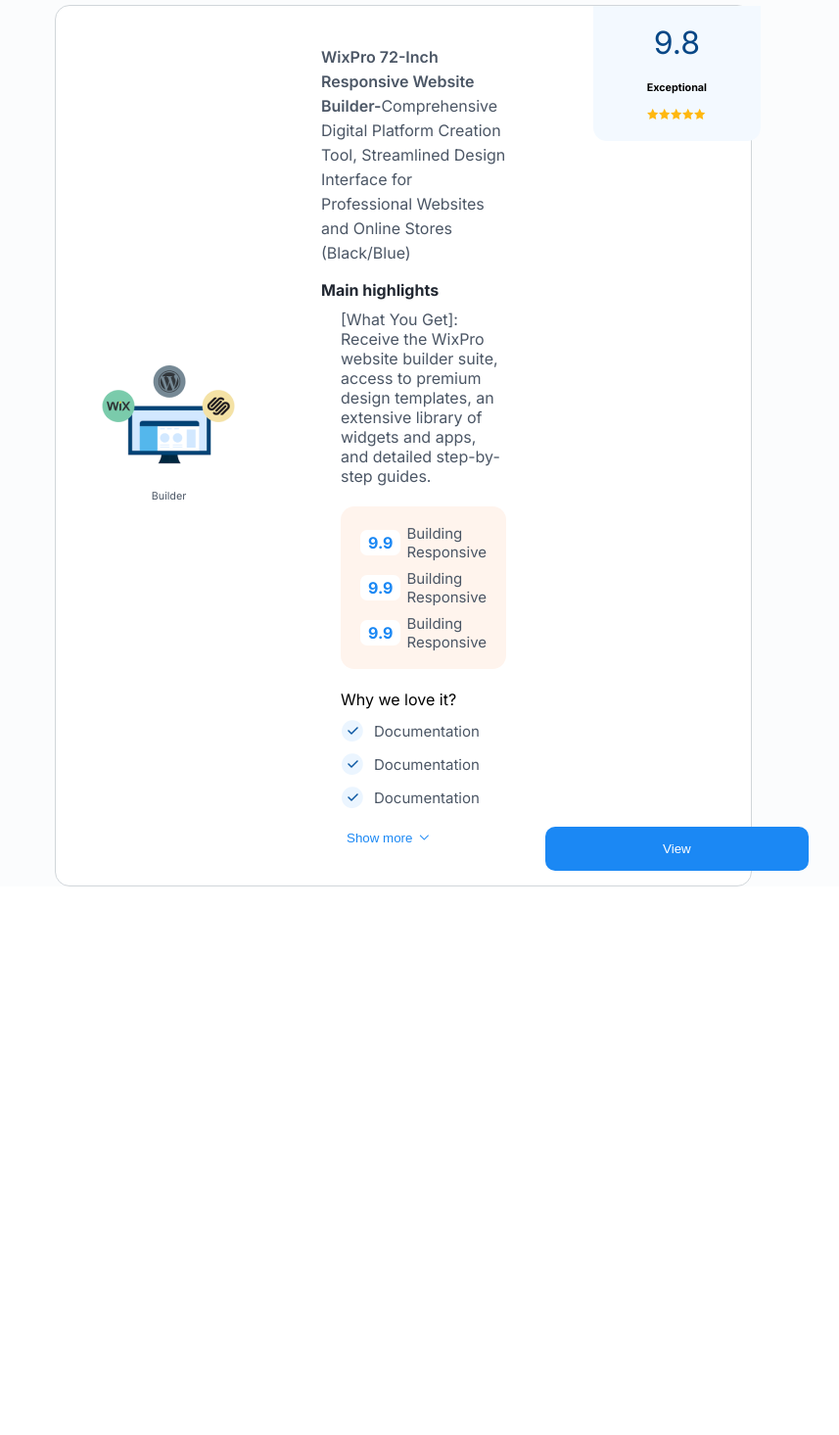
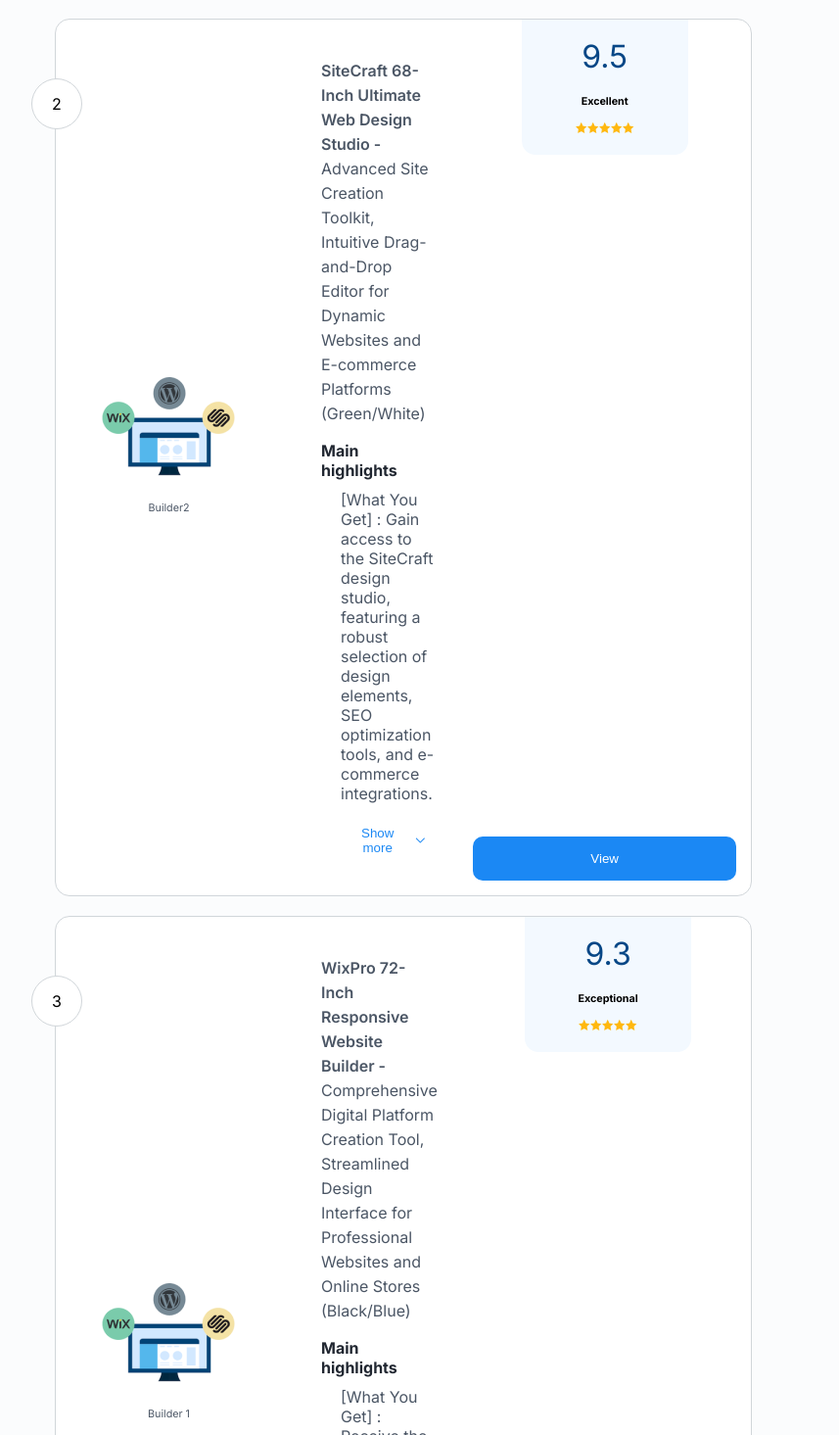
Before and after one commit to Xlongclaw/radiant-riches-llc-assignment, a Next.js app: page / in a window 1280 px wide. Shown: the part 1185-2650 px from the top of the page at 98% size, without its empty margins (228-1085 px from the left). Before the commit the page ends 2110 px from the top, so only its background shows below. Built offline with nearby package versions, Linux system fonts and the light colour scheme.

Commit message:
created normal builderWrapper

```diff
--- a/src/components/BuilderContainer/BuilderContainer.tsx
+++ b/src/components/BuilderContainer/BuilderContainer.tsx
@@ -1,11 +1,14 @@
+"use client";
+import { BUILDERS_DATA } from "@constants";
 import BuilderWrapper from "../BuilderWrapper/BuilderWrapper";
 import styles from "./BuilderContainer.module.scss";
 
 const BuilderContainer = () => {
   return (
     <div className={styles.container}>
-      <BuilderWrapper type="normal" />
-      <BuilderWrapper type="normal" />
+      {BUILDERS_DATA.map((builder, i) => (
+        <BuilderWrapper key={`BUILDER_${i}`} type="normal" data={builder} />
+      ))}
     </div>
   );
 };
--- a/src/components/BuilderDescription/BuilderDescription.tsx
+++ b/src/components/BuilderDescription/BuilderDescription.tsx
@@ -1,14 +1,15 @@
 import styles from "./BuilderDescription.module.scss";
-const BuilderDescription = () => {
+const BuilderDescription = ({
+  title,
+  description,
+}: {
+  title: string;
+  description: string;
+}) => {
   return (
     <div className={styles.container}>
-      <span className={styles.titleText}>
-        WixPro 72-Inch Responsive Website Builder-
-      </span>
-      <span className={styles.description}>
-        Comprehensive Digital Platform Creation Tool, Streamlined Design
-        Interface for Professional Websites and Online Stores (Black/Blue)
-      </span>
+      <span className={styles.titleText}>{title} - </span>
+      <span className={styles.description}>{description}</span>
     </div>
   );
 };
--- a/src/components/BuilderWrapper/BuilderWrapper.module.scss
+++ b/src/components/BuilderWrapper/BuilderWrapper.module.scss
@@ -8,6 +8,7 @@
   display: flex;
   border-radius: 15px;
   border: 1px solid colors.$white-fade-1;
+  position: relative;
 }
 
 .textContainer {
@@ -22,3 +23,17 @@
   padding: 0 15px 15px 0;
   align-items: center;
 }
+
+.sequenceIndicator {
+  background-color: colors.$white;
+  width: 50px;
+  height: 50px;
+  display: flex;
+  justify-content: center;
+  align-items: center;
+  border-radius: 1000px;
+  position: absolute;
+  top: 60px;
+  left: -25px;
+  border: 1px solid colors.$white-fade-1;
+}
--- a/src/components/BuilderWrapper/BuilderWrapper.tsx
+++ b/src/components/BuilderWrapper/BuilderWrapper.tsx
@@ -7,20 +7,35 @@
   RatingContainer,
 } from "@components";
 import styles from "./BuilderWrapper.module.scss";
+import { BuilderDataType } from "@types";
 
-const BuilderWrapper = ({ type }: { type: "compact" | "normal" }) => {
+const BuilderWrapper = ({
+  type,
+  data,
+}: {
+  type: "compact" | "normal";
+  data: BuilderDataType;
+}) => {
   if (type == "normal")
     return (
       <div className={styles.wrapper}>
-        <ImageContainer />
+        <ImageContainer image={data.image} imageTag={data.imageTag!} />
         <div className={styles.textContainer}>
-          <BuilderDescription />
-          <MainHighLight />
+          <BuilderDescription
+            description={data.description!}
+            title={data.name}
+          />
+          <MainHighLight
+            mainHighlight={data.mainHighlight}
+            mainHighlightList={data.mainHighlightList}
+            whyLove={data.whylove}
+          />
         </div>
         <div className={styles.rightContainer}>
-          <RatingContainer />
+          <RatingContainer rating={data.rating!} tags={data.tags!} />
           <Button title="View" />
         </div>
+        <div className={styles.sequenceIndicator}>{data.sequence}</div>
       </div>
     );
   return <div className={styles.wrapperCompact}></div>;
--- a/src/components/ImageContainer/ImageContainer.tsx
+++ b/src/components/ImageContainer/ImageContainer.tsx
@@ -1,10 +1,16 @@
 import Image from "next/image";
 import styles from "./ImageContainer.module.scss";
-const ImageContainer = () => {
+const ImageContainer = ({
+  image,
+  imageTag,
+}: {
+  image: any;
+  imageTag: string;
+}) => {
   return (
     <div className={styles.container}>
-      <Image src={require("../../assets/images/monitor.png")} alt="" />
-      <h6 className={styles.tag}>Builder</h6>
+      <Image src={image} alt="" />
+      <h6 className={styles.tag}>{imageTag}</h6>
     </div>
   );
 };
--- a/src/components/MainHighlight/MainHighLight.module.scss
+++ b/src/components/MainHighlight/MainHighLight.module.scss
@@ -33,6 +33,7 @@
   padding: 10px 20px;
   border-radius: 14px;
   margin-left: 20px;
+  margin-top: 10px;
 }
 
 .listItem {
--- a/src/components/MainHighlight/MainHighLight.tsx
+++ b/src/components/MainHighlight/MainHighLight.tsx
@@ -1,42 +1,42 @@
 import styles from "./MainHighLight.module.scss";
-const MainHighLight = () => {
+const MainHighLight = ({
+  mainHighlight,
+  mainHighlightList,
+  whyLove,
+}: {
+  mainHighlight: Array<{ title: string; description: string }> | undefined;
+  mainHighlightList: Array<{ rating: number; title: string }> | undefined;
+  whyLove: Array<string> | undefined;
+}) => {
   return (
     <div className={styles.highlight}>
       <h4 className={styles.heading}>Main highlights</h4>
-      <h4 className={styles.description}>
-        [What You Get]: Receive the WixPro website builder suite, access to
-        premium design templates, an extensive library of widgets and apps, and
-        detailed step-by-step guides.
+      {mainHighlight?.map((data, i) => (
+        <h4 key={`HIHGLIGHT_${i}`} className={styles.description}>
+          [{data.title}] : {data.description}
         </h4>
+      ))}
+      {mainHighlightList && (
         <div className={styles.highlightList}>
-        <div className={styles.listItem}>
-          <h4>9.9</h4>
-          <span>Building Responsive</span>
+          {mainHighlightList.map((data, i) => (
+            <div key={`HIGHLIGHT_LIST_ITEM_${i}`} className={styles.listItem}>
+              <h4>{data.rating}</h4>
+              <span>{data.title}</span>
             </div>
-        <div className={styles.listItem}>
-          <h4>9.9</h4>
-          <span>Building Responsive</span>
+          ))}
         </div>
-        <div className={styles.listItem}>
-          <h4>9.9</h4>
-          <span>Building Responsive</span>
-        </div>
-      </div>
+      )}
+      {whyLove && (
         <div className={styles.whyloveContainer}>
           <h4 className={styles.head}>Why we love it?</h4>
-        <div>
+          {whyLove.map((data, i) => (
+            <div key={`WHY_LOVE_${i}`}>
               <img src="./images/check-blue.png" alt="" />
-          <span>Documentation</span>
+              <span>{data}</span>
             </div>
-        <div>
-          <img src="./images/check-blue.png" alt="" />
-          <span>Documentation</span>
+          ))}
         </div>
-        <div>
-          <img src="./images/check-blue.png" alt="" />
-          <span>Documentation</span>
-        </div>
-      </div>
+      )}
       <button className={styles.button}>
         Show more
         <img src="./images/chevron-down-blue.png" alt="" />
--- a/src/components/RatingContainer/RatingContainer.tsx
+++ b/src/components/RatingContainer/RatingContainer.tsx
@@ -1,10 +1,16 @@
 import Image from "next/image";
 import styles from "./RatingContainer.module.scss";
-const RatingContainer = () => {
+const RatingContainer = ({
+  rating,
+  tags,
+}: {
+  rating: number;
+  tags: Array<string>;
+}) => {
   return (
     <div className={styles.container}>
-      <h6 className={styles.rating}>9.8</h6>
-      <h6 className={styles.ratingTag}>Exceptional</h6>
+      <h6 className={styles.rating}>{rating}</h6>
+      <h6 className={styles.ratingTag}>{tags[0]}</h6>
       <div className={styles.stars}>
         <Image src={require("@images/full-star.png")} alt="" />
         <Image src={require("@images/full-star.png")} alt="" />
--- a/src/constants/BUILDERS_DATA.ts
+++ b/src/constants/BUILDERS_DATA.ts
@@ -1,122 +1,83 @@
 const BUILDERS_DATA = [
   {
-    image: "",
-    imageTag: "",
-    name: "",
-    description: "",
-    discount: 0,
+    image: require("../assets/images/monitor.png"),
+    imageTag: "Builder",
+    name: "WixPro 72-Inch Responsive Website Builder",
+    description:
+      "Comprehensive Digital Platform Creation Tool, Streamlined Design Interface for Professional Websites and Online Stores (Black/Blue)",
     mainHighlight: [
       {
-        title: "",
-        description: "",
+        title: "What You get",
+        description:
+          "Receive the WixPro website builder suite, access to premium design templates, an extensive library of widgets and apps, and detailed step-by-step guides.",
       },
     ],
+    rating: 9.8,
+    tags: ["Exceptional"],
+    sequence: 1,
+    bestChoice: true,
+  },
+  {
+    image: require("../assets/images/monitor.png"),
+    imageTag: "Builder2",
+    name: "SiteCraft 68-Inch Ultimate Web Design Studio",
+    description:
+      "Advanced Site Creation Toolkit, Intuitive Drag-and-Drop Editor for Dynamic Websites and E-commerce Platforms (Green/White)",
+    mainHighlight: [
+      {
+        title: "What You Get",
+        description:
+          "Gain access to the SiteCraft design studio, featuring a robust selection of design elements, SEO optimization tools, and e-commerce integrations.",
+      },
+    ],
+    rating: 9.5,
+    tags: ["Excellent"],
+    sequence: 2,
+  },
+  {
+    image: require("../assets/images/monitor.png"),
+    imageTag: "Builder 1",
+    name: "WixPro 72-Inch Responsive Website Builder",
+    description:
+      "Comprehensive Digital Platform Creation Tool, Streamlined Design Interface for Professional Websites and Online Stores (Black/Blue)",
+    // discount: 0,
+    mainHighlight: [
+      {
+        title: "What You Get",
+        description:
+          "Receive the WixPro website builder suite, access to premium design templates, an extensive library of widgets and apps, and detailed step-by-step guides.",
+      },
+    ],
+    rating: 9.3,
+    tags: ["Exceptional"],
+    sequence: 3,
+  },
+  {
+    image: require("../assets/images/monitor.png"),
+    imageTag: "",
+    name: "CDK Resposive Builder",
+    description:
+      "An extensive library of widgets and apps, and detailed step-by-step guides",
+
     mainHighlightList: [
       {
-        rating: 0,
-        title: "",
+        rating: 9.9,
+        title: "Build Responsive",
       },
       {
-        rating: 0,
-        title: "",
+        rating: 8.9,
+        title: "Cool",
+      },
+      {
+        rating: 8.9,
+        title: "Docs",
       },
     ],
-    whylove: ["", "", ""],
-    rating: 0,
-    tags: [""],
-    price: 0,
-    sequence: 0,
-    bestValue: false,
-    bestChoice: false,
-  },
-  {
-    image: "",
-    imageTag: "",
-    name: "",
-    description: "",
-    discount: 0,
-    mainHighlight: [
-      {
-        title: "",
-        description: "",
-      },
-    ],
-    mainHighlightList: [
-      {
-        rating: 0,
-        title: "",
-      },
-      {
-        rating: 0,
-        title: "",
-      },
-    ],
-    whylove: ["", "", ""],
-    rating: 0,
-    tags: [""],
-    price: 0,
-    sequence: 0,
-    bestValue: false,
-    bestChoice: false,
-  },
-  {
-    image: "",
-    imageTag: "",
-    name: "",
-    description: "",
-    discount: 0,
-    mainHighlight: [
-      {
-        title: "",
-        description: "",
-      },
-    ],
-    mainHighlightList: [
-      {
-        rating: 0,
-        title: "",
-      },
-      {
-        rating: 0,
-        title: "",
-      },
-    ],
-    whylove: ["", "", ""],
-    rating: 0,
-    tags: [""],
-    price: 0,
-    sequence: 0,
-    bestValue: false,
-    bestChoice: false,
-  },
-  {
-    image: "",
-    imageTag: "",
-    name: "",
-    description: "",
-    discount: 0,
-    mainHighlight: [
-      {
-        title: "",
-        description: "",
-      },
-    ],
-    mainHighlightList: [
-      {
-        rating: 0,
-        title: "",
-      },
-      {
-        rating: 0,
-        title: "",
-      },
-    ],
-    whylove: ["", "", ""],
-    rating: 0,
-    tags: [""],
-    price: 0,
-    sequence: 0,
-    bestValue: false,
-    bestChoice: false,
+    whylove: ["Documentation", "Eazy Use", "Out of Box"],
+    rating: 9.1,
+    tags: ["Very Good"],
+    sequence: 4,
   },
 ];
+
+export default BUILDERS_DATA;
--- a/src/constants/index.ts
+++ b/src/constants/index.ts
@@ -1,4 +1,5 @@
 import NAVIGATION_LINKS from "./NAVIGATION_LINKS";
 import DETAILS_DATA from "./DETAILS_DATA";
 import OPTIONS from "./OPTIONS";
-export { NAVIGATION_LINKS, DETAILS_DATA, OPTIONS };
+import BUILDERS_DATA from "./BUILDERS_DATA";
+export { NAVIGATION_LINKS, DETAILS_DATA, OPTIONS, BUILDERS_DATA };
--- a/src/sass/_colors.scss
+++ b/src/sass/_colors.scss
@@ -10,3 +10,4 @@
 $light-blue: #f3f9ff;
 $dark-blue: #074786;
 $light-orange: #fff4ed;
+$orange: #ff7724;
```
Also changed, not shown: src/types/index.ts (+16 -1 lines). Lines whose indentation alone changed are shown as unchanged.
